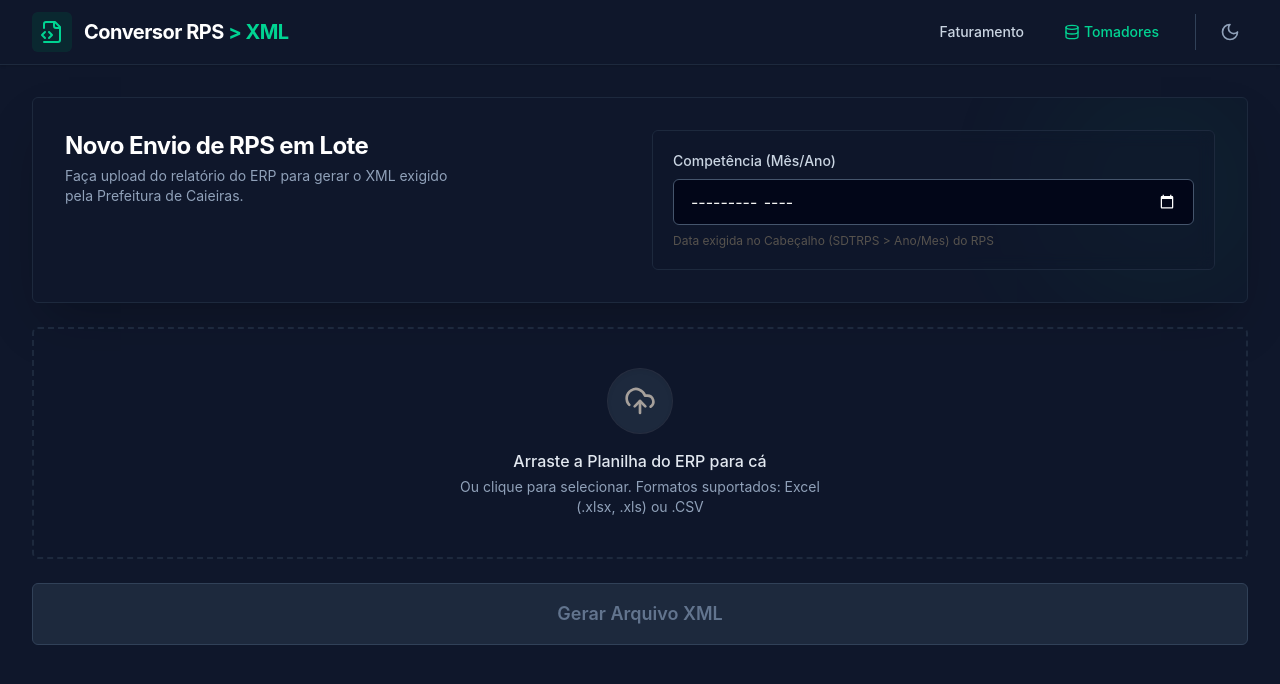
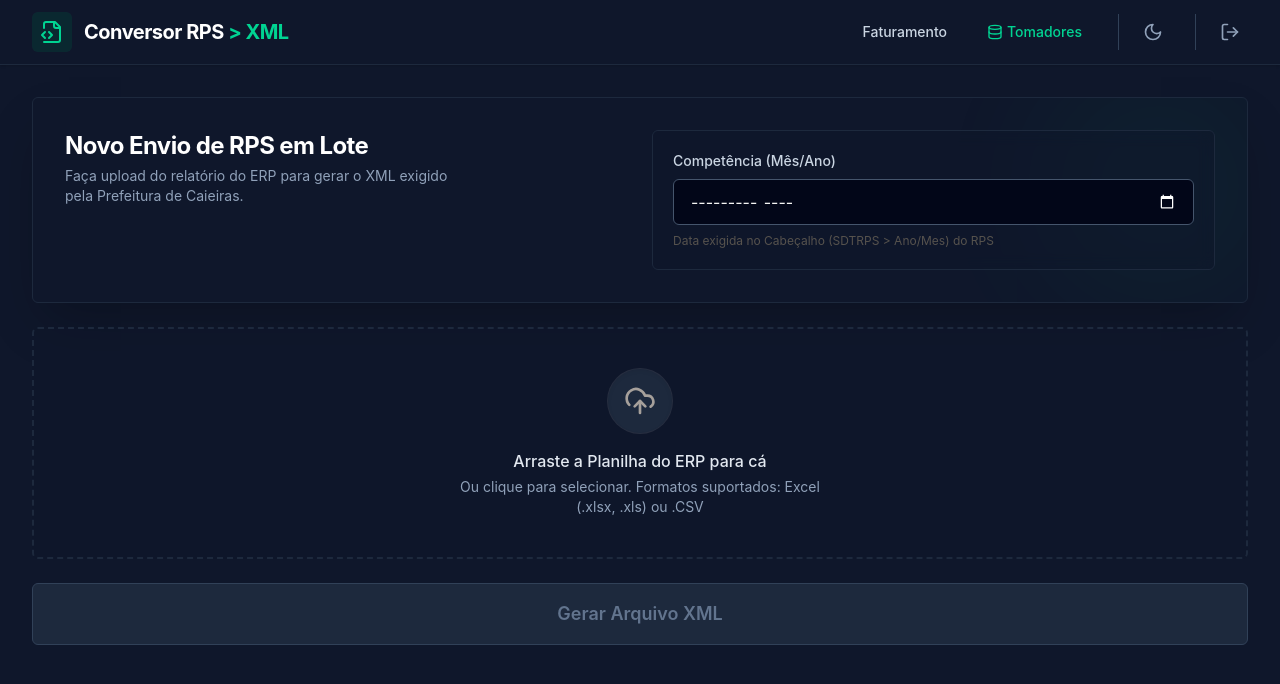
Before and after one commit to jacksonsantosjr/gerador-de-XML-Prefeitura-Caieiras, a React (Vite) app in the folder frontend/: page / in a window 1280 px wide. Both pictures are taken after a click on the button "Acessar Ferramenta". Shown: the top 684 px of the page. Built offline with nearby package versions, Linux system fonts and the light colour scheme.

Commit message:
feat: Adiciona funcionalidade de Sair para retornar a Hero Section

```diff
--- a/frontend/src/App.jsx
+++ b/frontend/src/App.jsx
@@ -26,6 +26,11 @@ function App() {
     }, 800); // Matches the 0.8s animation duration
   };
 
+  const handleLogout = () => {
+    setIsHeroExiting(false);
+    setShowHero(true);
+  };
+
   return (
     <>
       {showHero && <Hero onAccess={handleAccess} isExiting={isHeroExiting} />}
@@ -35,6 +40,7 @@ function App() {
             toggleTheme={toggleTheme}
             isDarkMode={isDarkMode}
             onOpenTomadores={() => setShowTomadores(true)}
+            onLogout={handleLogout}
           />
           <main className="flex-1 w-full max-w-7xl mx-auto p-4 sm:p-6 lg:p-8">
             <Dashboard
--- a/frontend/src/components/Header.jsx
+++ b/frontend/src/components/Header.jsx
@@ -1,7 +1,7 @@
 import React from 'react';
-import { Database, FileCode2, Sun, Moon } from 'lucide-react';
+import { Database, FileCode2, Sun, Moon, LogOut } from 'lucide-react';
 
-export default function Header({ toggleTheme, isDarkMode, onOpenTomadores }) {
+export default function Header({ toggleTheme, isDarkMode, onOpenTomadores, onLogout }) {
   return (
     <header className="bg-white dark:bg-slate-900 border-b border-stone-200 dark:border-slate-800 shadow-sm sticky top-0 z-50 transition-colors duration-300">
       <div className="max-w-7xl mx-auto px-4 sm:px-6 lg:px-8">
@@ -27,10 +27,19 @@ export default function Header({ toggleTheme, isDarkMode, onOpenTomadores }) {
               <span className="hidden sm:inline">Tomadores</span>
             </button>
             <div className="pl-4 border-l border-stone-200 dark:border-slate-700 ml-2">
-               <button onClick={toggleTheme} className="p-2 rounded-md text-stone-500 dark:text-slate-400 hover:bg-stone-100 dark:hover:bg-slate-800 transition-colors">
-                 {isDarkMode ? <Moon className="h-5 w-5" /> : <Sun className="h-5 w-5" />}
-               </button>
-            </div>
+                <button onClick={toggleTheme} className="p-2 rounded-md text-stone-500 dark:text-slate-400 hover:bg-stone-100 dark:hover:bg-slate-800 transition-colors" title="Alternar tema">
+                  {isDarkMode ? <Moon className="h-5 w-5" /> : <Sun className="h-5 w-5" />}
+                </button>
+             </div>
+             <div className="pl-4 ml-2 border-l border-stone-200 dark:border-slate-700">
+                <button
+                  onClick={onLogout}
+                  className="p-2 rounded-md text-stone-500 dark:text-slate-400 hover:text-red-500 dark:hover:text-red-400 hover:bg-red-50 dark:hover:bg-red-900/10 transition-colors"
+                  title="Sair para a Hero Section"
+                >
+                  <LogOut className="h-5 w-5" />
+                </button>
+             </div>
           </nav>
         </div>
       </div>
```
